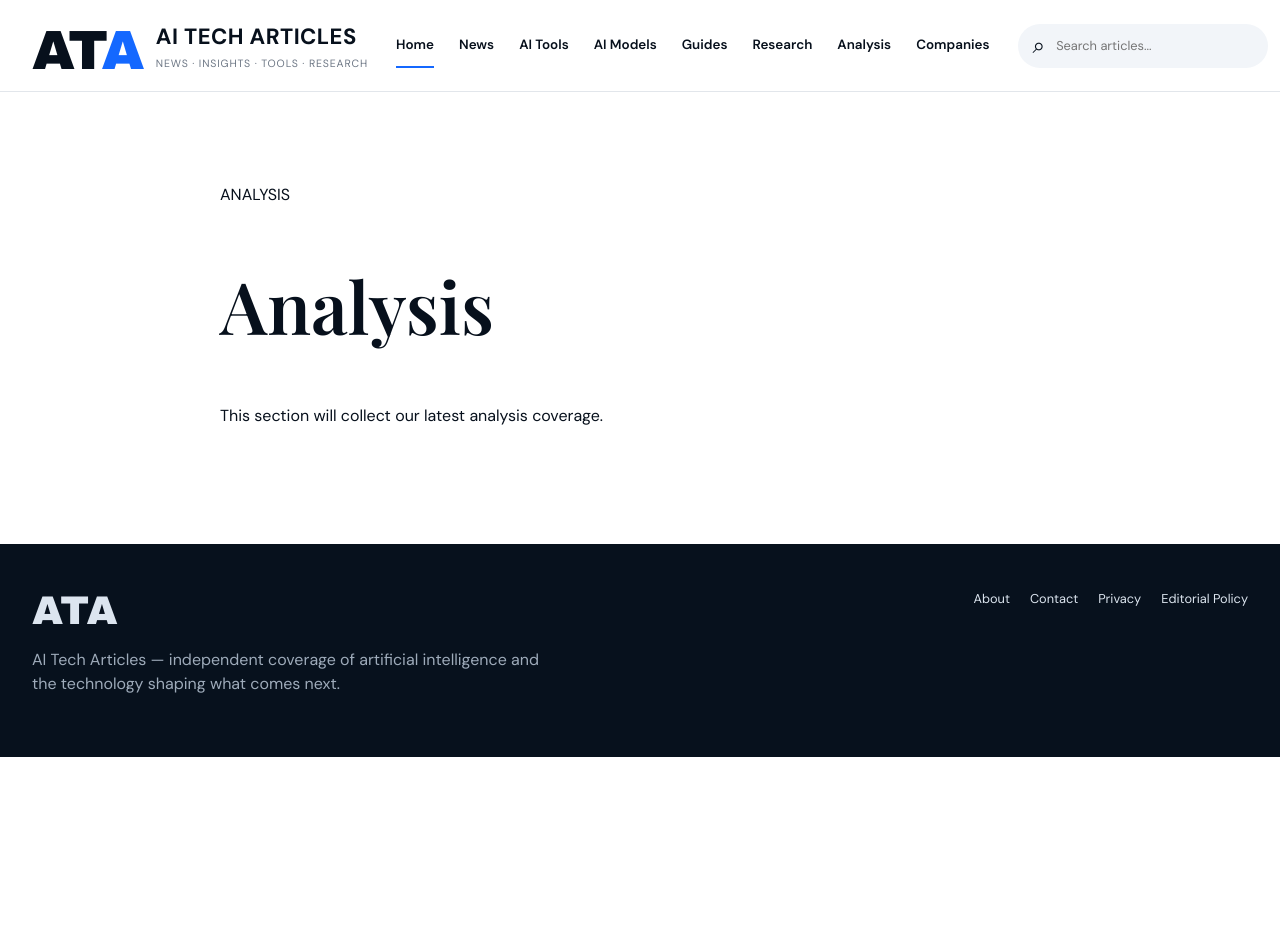
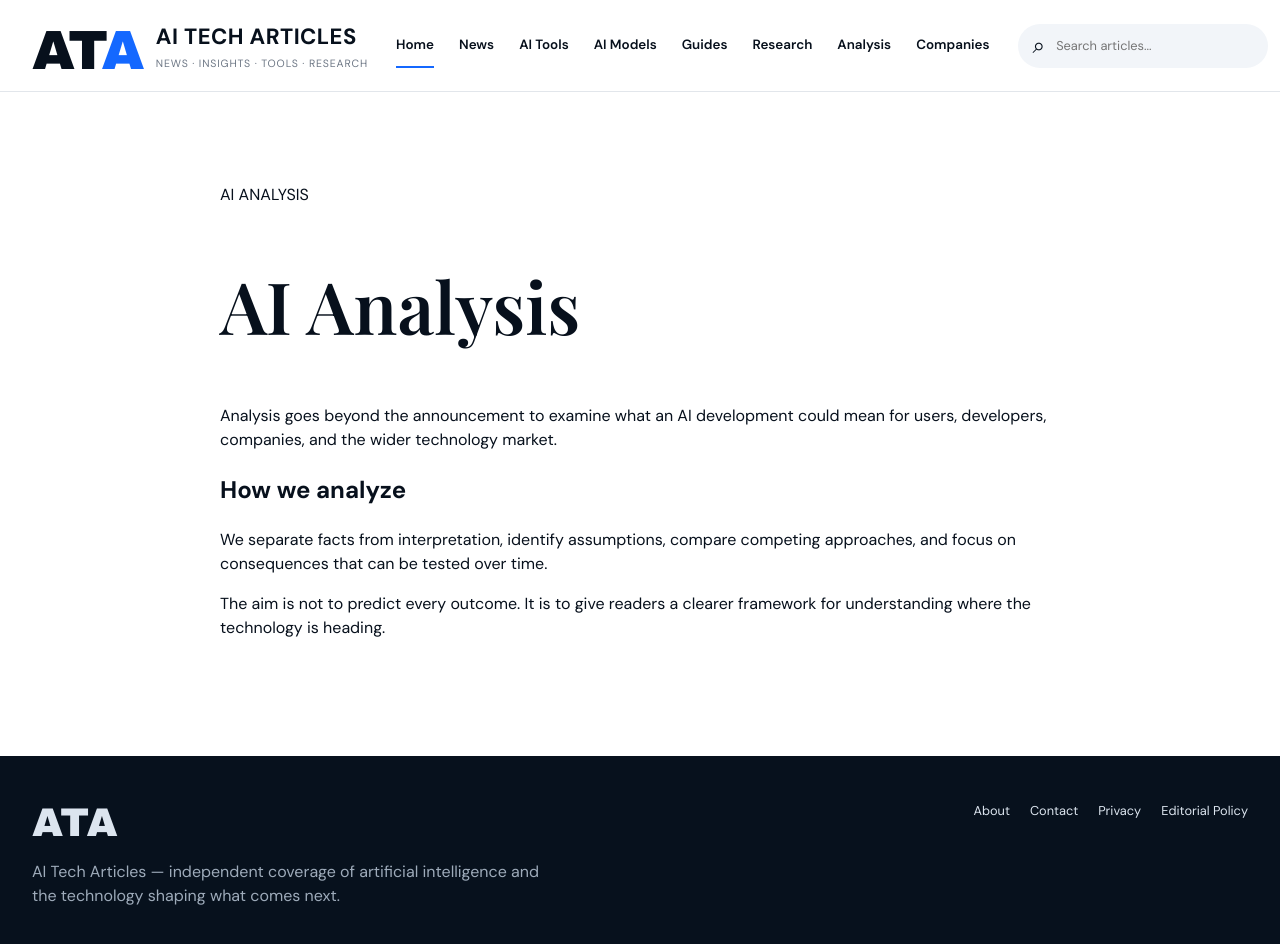
Before and after one commit to todaysnewsai/ChatGPTScope, a Jekyll site: the page built from analysis/index.md, in a window 1280 px wide and 969 px high. Shown: the top 944 px of the window. Built offline with Jekyll 4.4.1, drawn with Linux system fonts in a browser that asks for light colours.

Commit message:
Expand AI Analysis page

```diff
--- a/analysis/index.md
+++ b/analysis/index.md
@@ -1,17 +1,12 @@
 ---
 layout: page
-title: Analysis
-permalink: /analysis/
+title: "AI Analysis"
 ---
-<p>This section will collect our latest analysis coverage.</p>
 
-<div class="post-list">
-{% assign items = site.posts | where_exp: "post", "post.categories contains 'analysis'" %}
-{% for post in items %}
-<article class="post-card">
-  <p class="meta">{{ post.date | date: "%B %-d, %Y" }}</p>
-  <h3><a href="{{ post.url | relative_url }}">{{ post.title }}</a></h3>
-  {% if post.description %}<p>{{ post.description }}</p>{% endif %}
-</article>
-{% endfor %}
-</div>
+Analysis goes beyond the announcement to examine what an AI development could mean for users, developers, companies, and the wider technology market.
+
+## How we analyze
+
+We separate facts from interpretation, identify assumptions, compare competing approaches, and focus on consequences that can be tested over time.
+
+The aim is not to predict every outcome. It is to give readers a clearer framework for understanding where the technology is heading.
```
